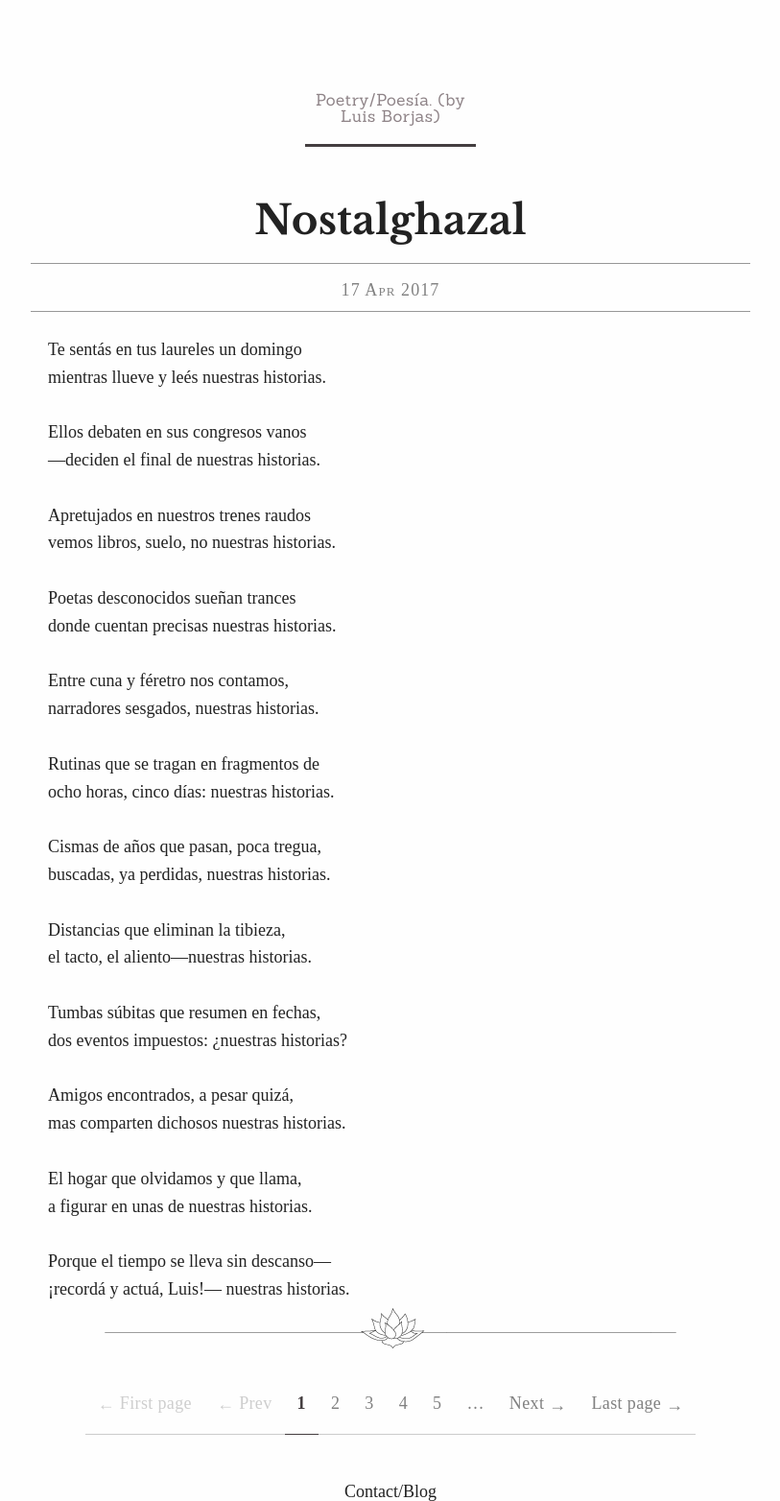
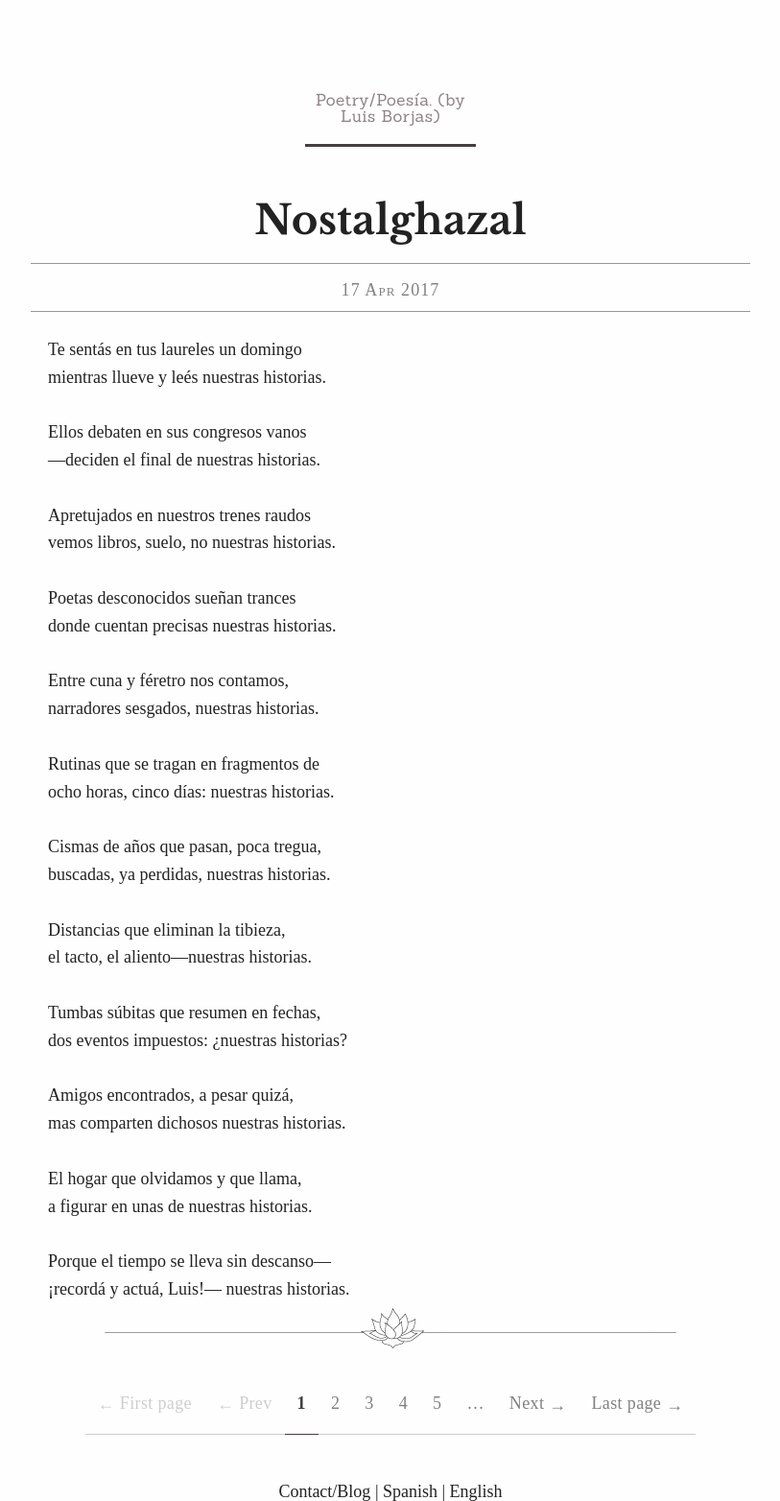
Before and after one commit to lfborjas/home, a Jekyll site: the page built from index.html, in a window 1280 px wide. Shown: the whole page at 96% size, without its empty margins (233-1046 px from the left). Built offline with Jekyll 4.4.1, drawn with Linux system fonts in a browser that asks for light colours; the list of posts is cut into pages by our own code.

```diff
--- /dev/null
+++ b/_includes/el.html
@@ -0,0 +1,5 @@
+<li>
+  <a href="{{include.post.url | prepend: site.baseurl }}">
+    {{include.post.title}} ({{include.post.date | date_to_string }})
+  </a>
+</li>
--- a/_includes/footer.html
+++ b/_includes/footer.html
@@ -1,3 +1,5 @@
 <footer id="footer">
-  <a href="{{site.author_link}}">Contact/Blog</a>
+  <a href="{{site.author_link}}">Contact/Blog</a> |
+  <a href="/spanish.html"> Spanish </a> |
+  <a href="/english.html"> English </a>
 </footer>
```
Also changed, not shown: english.html (added, +9 -0 lines), spanish.html (added, +9 -0 lines).
